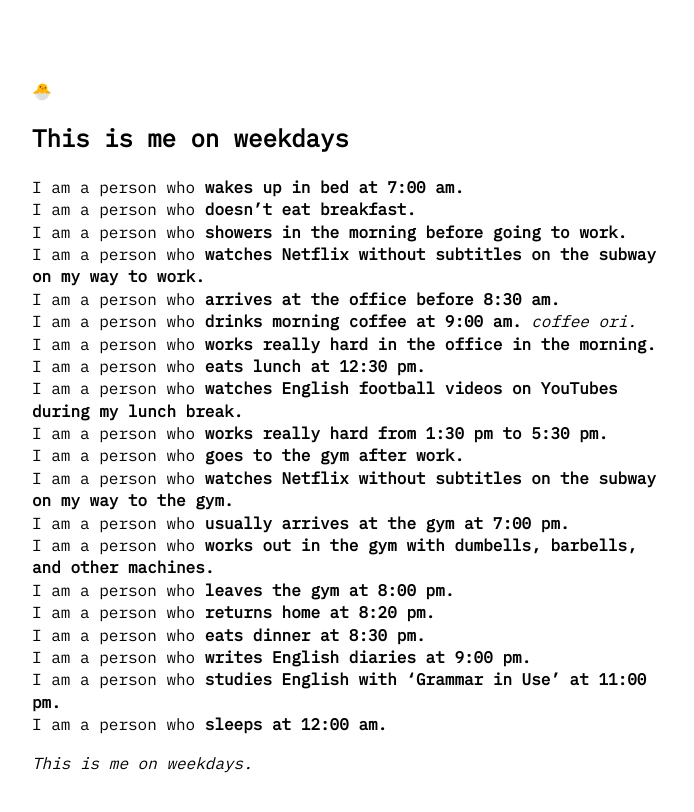
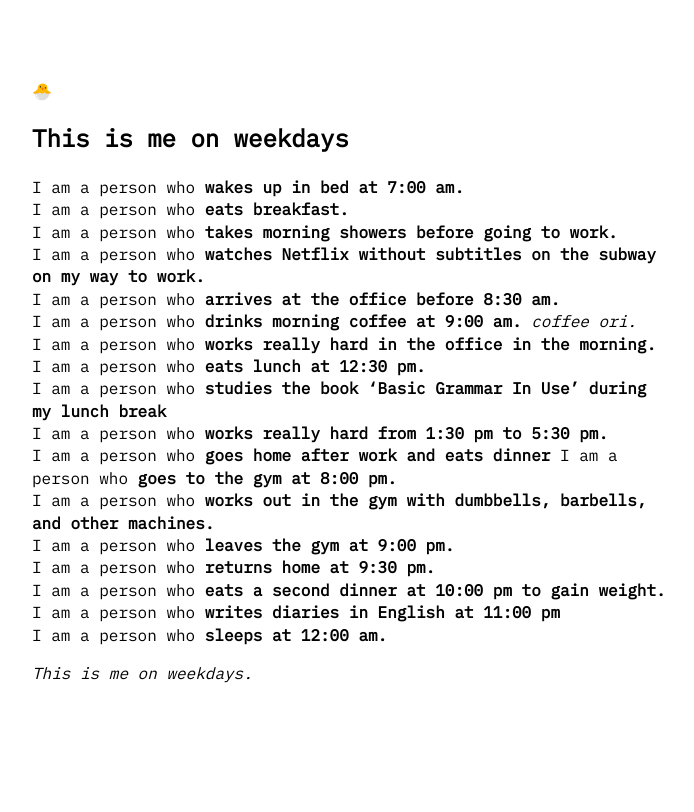
Before and after one commit to prolkh/prolkh.github.io, a Jekyll site: the page built from weekdays.md, in a window 1280 px wide. Shown: the top 812 px of the page, without its empty margins (288-982 px from the left). Built offline with Jekyll 4.4.1, drawn with Linux system fonts in a browser that asks for light colours.

Commit message:
Update weekdays.md

```diff
--- a/weekdays.md
+++ b/weekdays.md
@@ -4,24 +4,22 @@ title: This is me on weekdays
 ---
 
 I am a person who **wakes up in bed at 7:00 am.**
-I am a person who **doesn't eat breakfast.**
-I am a person who **showers in the morning before going to work.**
+I am a person who **eats breakfast.**
+I am a person who **takes morning showers before going to work.**
 I am a person who **watches Netflix without subtitles on the subway on my way to work.**
 I am a person who **arrives at the office before 8:30 am.**
 I am a person who **drinks morning coffee at 9:00 am.** *coffee ori.*
 I am a person who **works really hard in the office in the morning.**
 I am a person who **eats lunch at 12:30 pm.**
-I am a person who **watches English football videos on YouTubes during my lunch break.**
+I am a person who **studies the book 'Basic Grammar In Use' during my lunch break**
 I am a person who **works really hard from 1:30 pm to 5:30 pm.**
-I am a person who **goes to the gym after work.**
-I am a person who **watches Netflix without subtitles on the subway on my way to the gym.**
-I am a person who **usually arrives at the gym at 7:00 pm.**
-I am a person who **works out in the gym with dumbells, barbells, and other machines.**
-I am a person who **leaves the gym at 8:00 pm.**
-I am a person who **returns home at 8:20 pm.**
-I am a person who **eats dinner at 8:30 pm.**
-I am a person who **writes English diaries at 9:00 pm.**
-I am a person who **studies English with 'Grammar in Use' at 11:00 pm.**
+I am a person who **goes home after work and eats dinner**
+I am a person who **goes to the gym at 8:00 pm.**
+I am a person who **works out in the gym with dumbbells, barbells, and other machines.**
+I am a person who **leaves the gym at 9:00 pm.**
+I am a person who **returns home at 9:30 pm.**
+I am a person who **eats a second dinner at 10:00 pm to gain weight.**
+I am a person who **writes diaries in English at 11:00 pm**
 I am a person who **sleeps at 12:00 am.**
 
 *This is me on weekdays.*
```
